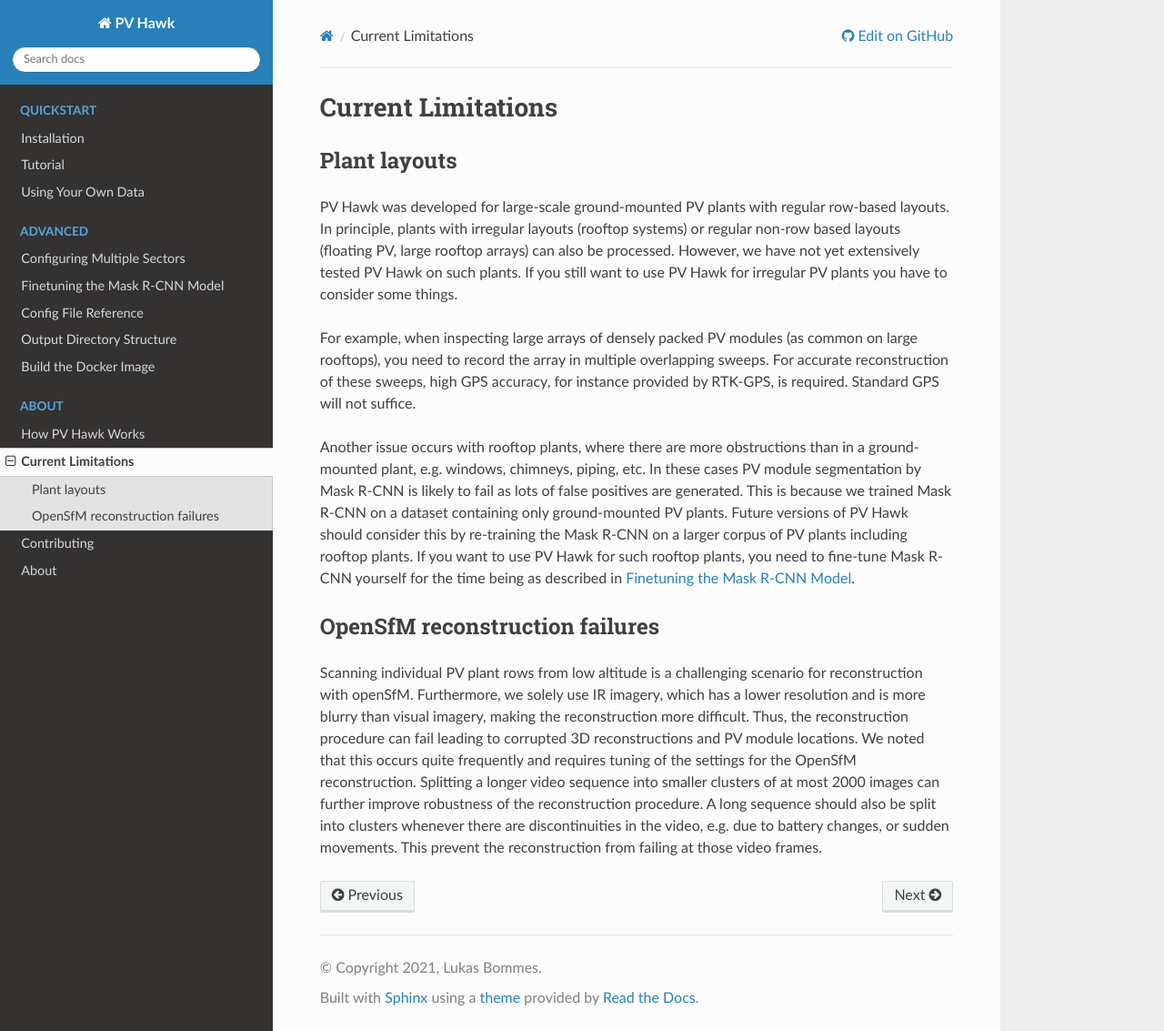
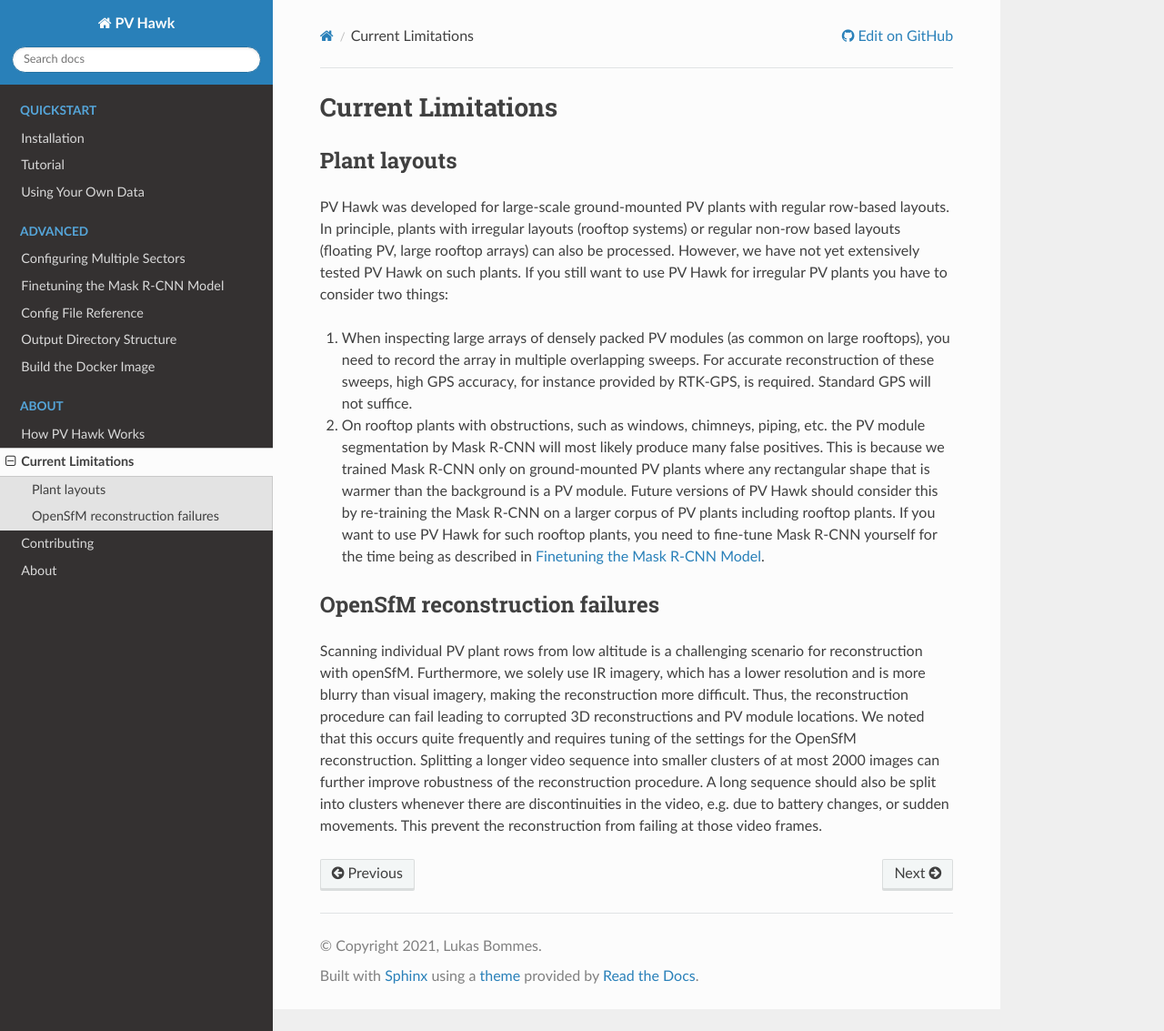
Before and after one commit to LukasBommes/PV-Hawk, a Sphinx documentation site: the page built from docs/source/limitations.rst, in a window 1280 px wide and 1133 px high. Shown: the whole window at 91% size. Built offline with Sphinx 7.4.7 and the Read the Docs theme 2.0.0, drawn with Linux system fonts in a browser that asks for light colours.

Commit message:
continued writing docs

```diff
--- a/docs/source/contributing.rst
+++ b/docs/source/contributing.rst
@@ -6,7 +6,7 @@
 PV module segmentation
 ----------------------
 
-As mention in the :doc:`limitations`, PV module segmentation is currently robust for PV plants with row-based layout, but has issues with rooftop plants.
+As mention in the :doc:`limitations`, PV module segmentation is currently robust for PV plants with row-based layout, but has issues with rooftop plants. Large improvements are to be expected when training on a more diverse dataset including rooftop plants. It may also be worthwhile to use a more recent instance segmentation model than Mask R-CNN.
 
 
 Use of visual videos in addition to IR videos
--- a/docs/source/limitations.rst
+++ b/docs/source/limitations.rst
@@ -4,11 +4,12 @@
 Plant layouts
 -------------
 
-PV Hawk was developed for large-scale ground-mounted PV plants with regular row-based layouts. In principle, plants with irregular layouts (rooftop systems) or regular non-row based layouts (floating PV, large rooftop arrays) can also be processed. However, we have not yet extensively tested PV Hawk on such plants. If you still want to use PV Hawk for irregular PV plants you have to consider some things.
+PV Hawk was developed for large-scale ground-mounted PV plants with regular row-based layouts. In principle, plants with irregular layouts (rooftop systems) or regular non-row based layouts (floating PV, large rooftop arrays) can also be processed. However, we have not yet extensively tested PV Hawk on such plants. If you still want to use PV Hawk for irregular PV plants you have to consider two things:
 
-For example, when inspecting large arrays of densely packed PV modules (as common on large rooftops), you need to record the array in multiple overlapping sweeps. For accurate reconstruction of these sweeps, high GPS accuracy, for instance provided by RTK-GPS, is required. Standard GPS will not suffice.
+#. When inspecting large arrays of densely packed PV modules (as common on large rooftops), you need to record the array in multiple overlapping sweeps. For accurate reconstruction of these sweeps, high GPS accuracy, for instance provided by RTK-GPS, is required. Standard GPS will not suffice.
 
-Another issue occurs with rooftop plants, where there are more obstructions than in a ground-mounted plant, e.g. windows, chimneys, piping, etc. In these cases PV module segmentation by Mask R-CNN is likely to fail as lots of false positives are generated. This is because we trained Mask R-CNN on a dataset containing only ground-mounted PV plants. Future versions of PV Hawk should consider this by re-training the Mask R-CNN on a larger corpus of PV plants including rooftop plants. If you want to use PV Hawk for such rooftop plants, you need to fine-tune Mask R-CNN yourself for the time being as described in :doc:`finetune_segmentation`.
+#. On rooftop plants with obstructions, such as windows, chimneys, piping, etc. the PV module segmentation by Mask R-CNN will most likely produce many false positives. This is because we trained Mask R-CNN only on ground-mounted PV plants where any rectangular shape that is warmer than the background is a PV module. Future versions of PV Hawk should consider this by re-training the Mask R-CNN on a larger corpus of PV plants including rooftop plants. If you want to use PV Hawk for such rooftop plants, you need to fine-tune Mask R-CNN yourself for the time being as described in :doc:`finetune_segmentation`.
+
 
 OpenSfM reconstruction failures
 -------------------------------
```
Also changed, not shown: docs/source/_static/videos/example_recording_readme.txt (+10 -1 lines), docs/source/using_own_data.rst (+28 -10 lines), docs/source/images/calibration_target.png (added), docs/source/images/calibration_target.svg (added), docs/source/images/calibration_target/calib_target_ir_1.jpg (added), docs/source/images/calibration_target/calib_target_ir_2.jpg (added), docs/source/images/calibration_target/calib_target_visual.jpg (added), docs/source/images/drone_and_cam.jpg (added), 3 other files.
